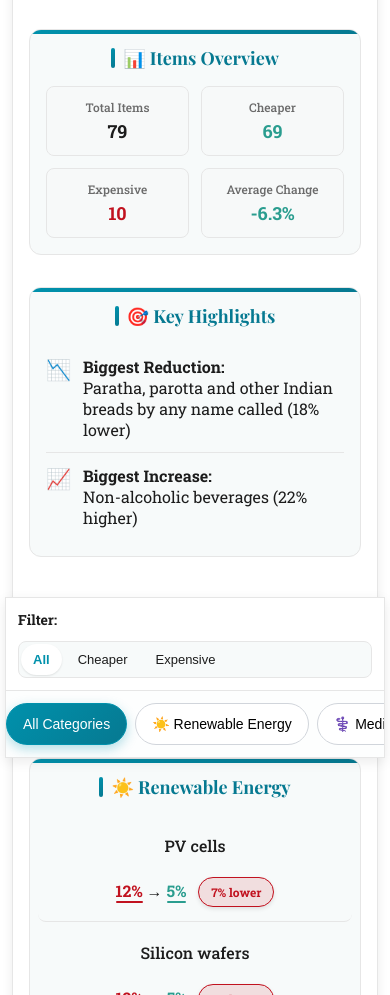
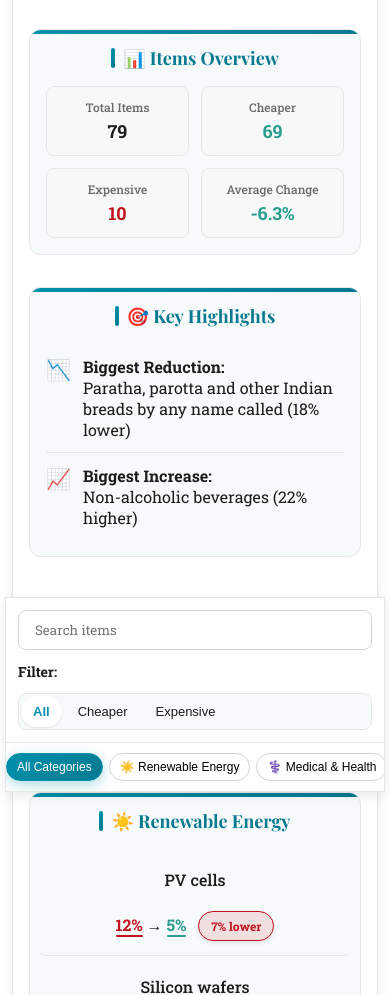
Before and after one commit to SuhasTPML/GST-changes, a plain HTML site: page GST_refactored.html in a window 390 px wide. Shown: the part 105-1100 px from the top of the page. Drawn offline with nearby package versions, Linux system fonts and the light colour scheme.

Commit message:
Update GST_refactored.html with latest changes

```diff
--- a/GST_refactored.html
+++ b/GST_refactored.html
@@ -434,8 +434,8 @@ details[open] summary::after{transform:rotate(180deg);}
   .combo{min-width:100%;}
   .dh-toolbar input[type="search"], .dh-toolbar select{width:100%;}
   .combo-list{max-height:50vh;}
-  .chip-row{gap:8px; padding:12px; margin:0 -12px;}
-  .chip{padding:12px 16px; font-size:14px; min-width:fit-content;}
+  .chip-row{gap:6px; padding:10px 12px; margin:0 -12px;}
+  .chip{padding:6px 10px; font-size:12px; min-width:fit-content;}
   .dh-gst-widget{margin:12px; padding:16px;}
 }
 @media (max-width: 640px){
@@ -1158,11 +1158,13 @@ details[open] summary::after{transform:rotate(180deg);}
 
   const qs = new URLSearchParams(location.search);
   const state = {
-    sector: qs.get('sector') || 'all',
-    trend: qs.get('trend') || 'all'
+    q: (qs.get('q') || '').trim(),
+    sector: (qs.get('sector') || 'all'),
+    trend: (qs.get('trend') || 'all')
   };
   function writeState(){
     const p = new URLSearchParams();
+    if(state.q) p.set('q', state.q);
     if(state.sector!=='all') p.set('sector', state.sector);
     if(state.trend!=='all') p.set('trend', state.trend);
     const u = new URL(location.href); u.search = p.toString(); history.replaceState(null,'',u);
@@ -1185,6 +1187,13 @@ details[open] summary::after{transform:rotate(180deg);}
   function buildToolbar(){
     const card = el('div','dh-toolbar-card');
     const wrap = el('div','dh-toolbar');
+
+    // Search
+    const search = document.createElement('input');
+    search.type = 'search';
+    search.placeholder = 'Search items';
+    search.value = state.q;
+    let t; search.addEventListener('input', () => { clearTimeout(t); t = setTimeout(() => { state.q = search.value.trim(); writeState(); render(); }, 200); });
 
     // Trend filter buttons
     const trendGroup = el('div', 'dh-toolbar-controls');
@@ -1212,7 +1221,7 @@ details[open] summary::after{transform:rotate(180deg);}
     }
     renderChips();
 
-    wrap.append(trendGroup);
+    wrap.append(search, trendGroup);
     card.append(wrap, chips);
     return card;
   }
@@ -1267,7 +1276,12 @@ details[open] summary::after{transform:rotate(180deg);}
 
   function render(){
     root.innerHTML='';
-    const filteredAll = itemsComputed.filter(i=> (state.trend==='all'||i.trend===state.trend) && (state.sector==='all'||i.sector===state.sector));
+    const q = state.q.toLowerCase();
+    const filteredAll = itemsComputed.filter(i=>
+      (state.trend==='all'||i.trend===state.trend) &&
+      (state.sector==='all'||i.sector===state.sector) &&
+      (!q || (i.description||'').toLowerCase().includes(q))
+    );
     root.appendChild(buildSummaryCards(filteredAll));
     const toolbar = buildToolbar();
     root.appendChild(toolbar);
```
